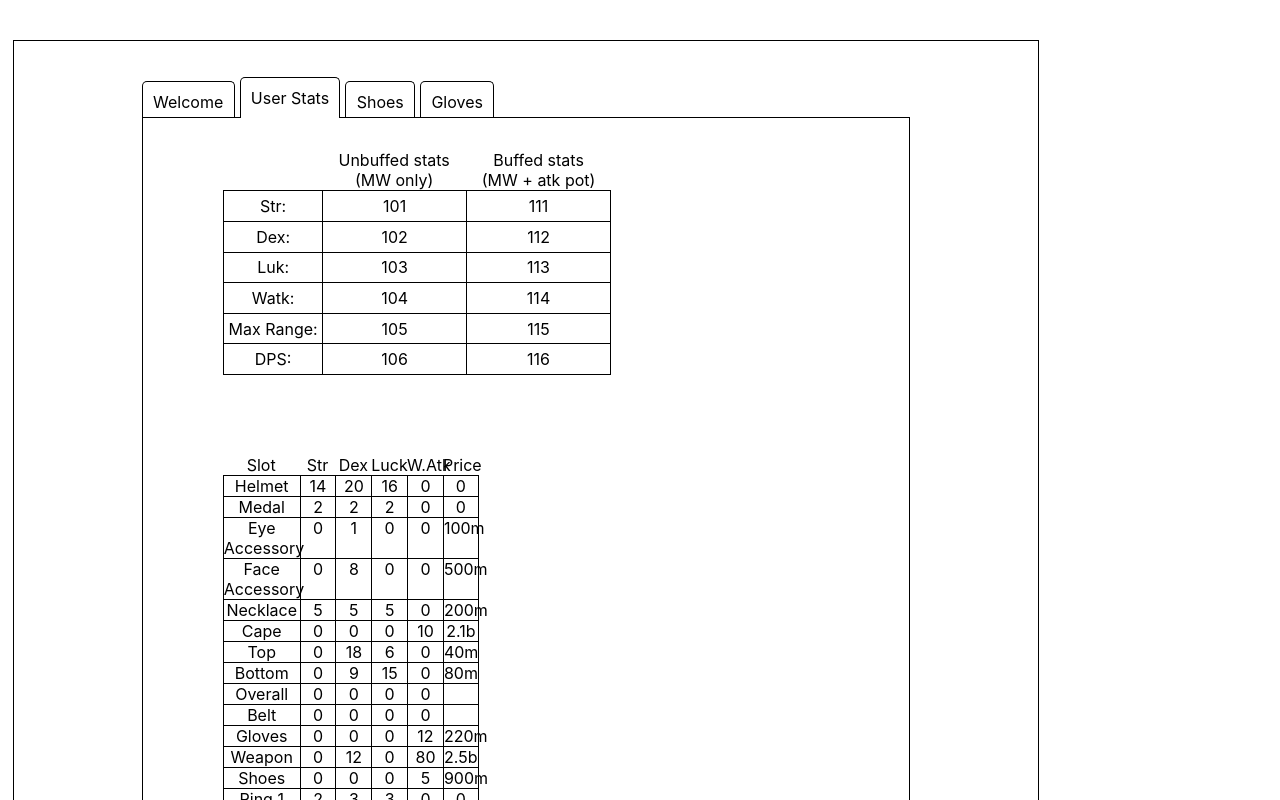
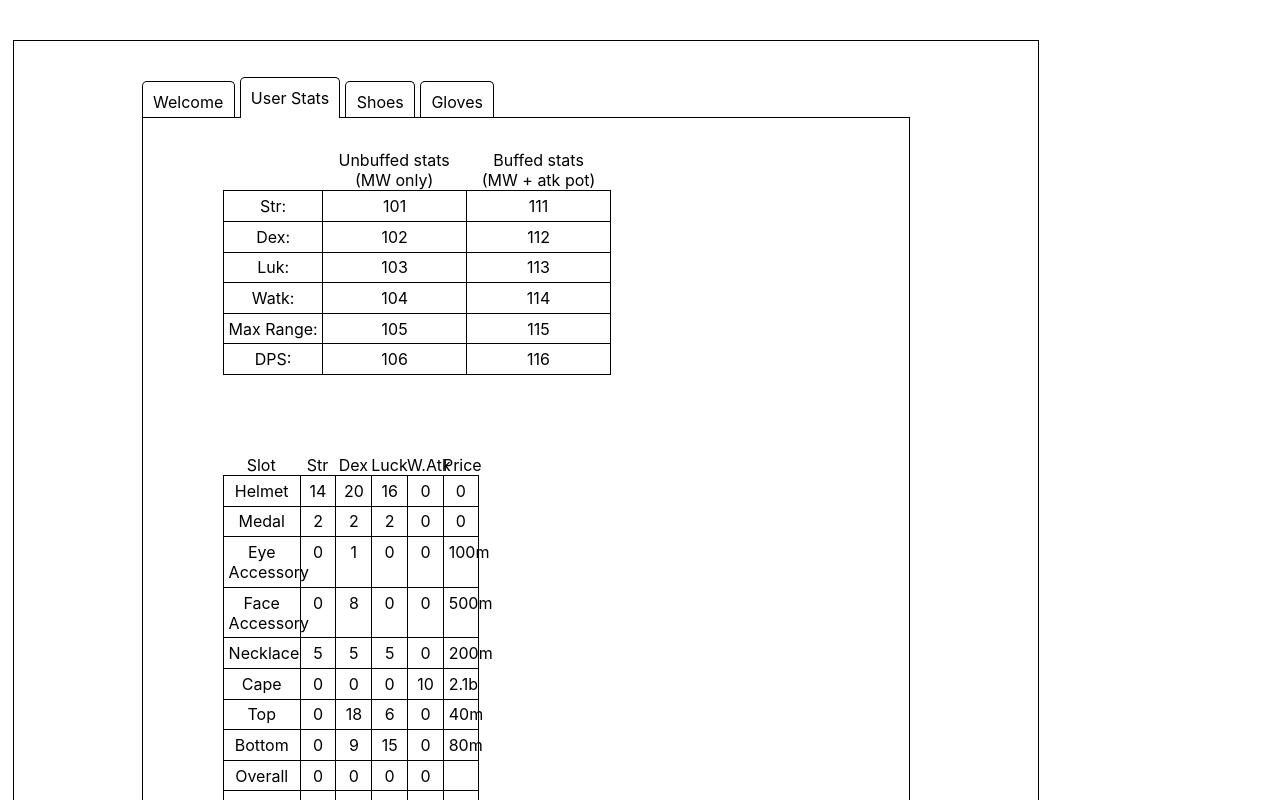
Before and after one commit to kulanah/upgradeCalculator, a React (Create React App) app: page / in a window 1280 px wide. Both pictures are taken after a click on the element "User Stats". Shown: the top 800 px of the page. Built offline with nearby package versions, Linux system fonts and the light colour scheme.

Commit message:
added padding to gear boxes to make program easier to read

```diff
--- a/src/css/UserGear.css
+++ b/src/css/UserGear.css
@@ -24,4 +24,5 @@
 .GearBox{
   border-left: 1px solid black;
   border-top: 1px solid black;
+  padding: 0.3em;
 }
```
